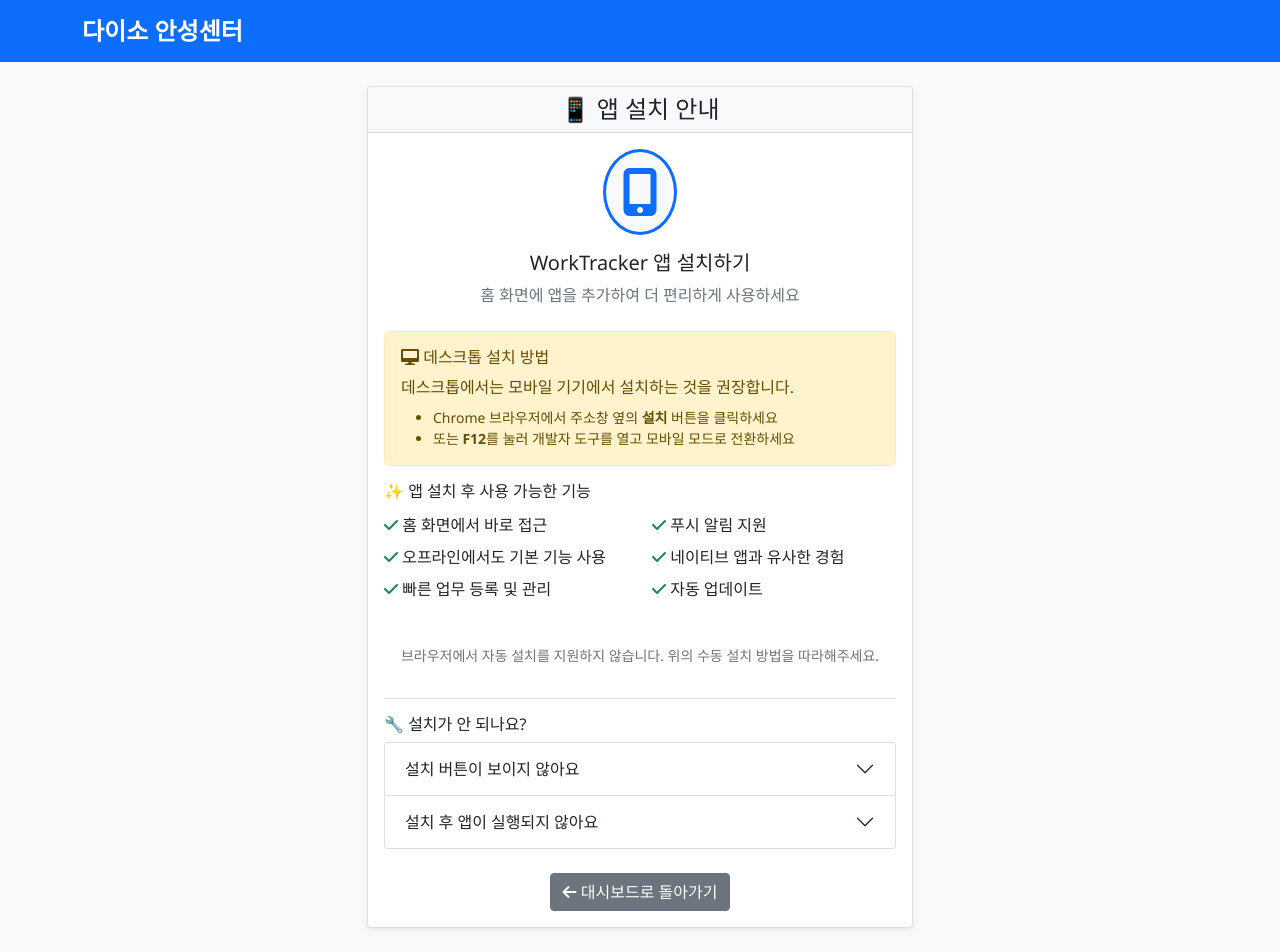
After one commit to sjouble/worktracker, a Flask app: template templates/pwa_install.html in a window 1280 px wide. The commit adds this page. Run offline with Flask 3, Linux system fonts and the light colour scheme; the template is opened without the code that fills it, so the values that code supplies are empty.

Commit message:
앱설치버튼 수정

```diff
--- a/app.py
+++ b/app.py
@@ -750,6 +750,11 @@ def install_app():
     """데이터베이스 초기화 페이지"""
     return render_template('install.html')
 
+@app.route('/pwa-install')
+def pwa_install():
+    """PWA 설치 안내 페이지"""
+    return render_template('pwa_install.html')
+
 @app.route('/api/init-database', methods=['POST'])
 def init_database():
     """데이터베이스 완전 초기화 (KST 시간대 적용)"""
--- a/templates/base.html
+++ b/templates/base.html
@@ -116,7 +116,7 @@
                 button.innerHTML = '<i class="fas fa-download"></i> 📱 앱 설치 안내';
                 button.className = 'btn btn-outline-info w-100 mb-2';
                 button.onclick = function() {
-                    window.location.href = '/install';
+                    window.location.href = '/pwa-install';
                 };
                 console.log('모바일 설치 안내 버튼으로 설정');
             } else {
@@ -124,7 +124,7 @@
                 button.innerHTML = '<i class="fas fa-download"></i> 📱 앱 설치 안내';
                 button.className = 'btn btn-outline-info w-100 mb-2';
                 button.onclick = function() {
-                    window.location.href = '/install';
+                    window.location.href = '/pwa-install';
                 };
                 console.log('데스크톱 설치 안내 버튼으로 설정');
             }
@@ -169,7 +169,7 @@
             } else {
                 // 설치 프롬프트가 없으면 설치 안내 페이지로 이동
                 console.log('설치 프롬프트가 없어서 설치 안내 페이지로 이동');
-                window.location.href = '/install';
+                window.location.href = '/pwa-install';
             }
         }
 
@@ -204,13 +204,13 @@
                         button.innerHTML = '<i class="fas fa-download"></i> 📱 앱 설치 안내';
                         button.className = 'btn btn-outline-info w-100 mb-2';
                         button.onclick = function() {
-                            window.location.href = '/install';
+                            window.location.href = '/pwa-install';
                         };
                     } else {
                         button.innerHTML = '<i class="fas fa-download"></i> 📱 앱 설치 안내';
                         button.className = 'btn btn-outline-info w-100 mb-2';
                         button.onclick = function() {
-                            window.location.href = '/install';
+                            window.location.href = '/pwa-install';
                         };
                     }
                 }
--- /dev/null
+++ b/templates/pwa_install.html
@@ -0,0 +1,231 @@
+{% extends "base.html" %}
+
+{% block title %}앱 설치 안내 - 다이소 안성센터{% endblock %}
+
+{% block content %}
+<div class="row justify-content-center">
+    <div class="col-md-8 col-lg-6">
+        <div class="card">
+            <div class="card-header text-center">
+                <h4 class="mb-0">📱 앱 설치 안내</h4>
+            </div>
+            <div class="card-body">
+                <div class="text-center mb-4">
+                    <div class="app-icon mb-3">
+                        <i class="fas fa-mobile-alt fa-3x text-primary"></i>
+                    </div>
+                    <h5>WorkTracker 앱 설치하기</h5>
+                    <p class="text-muted">홈 화면에 앱을 추가하여 더 편리하게 사용하세요</p>
+                </div>
+
+                <!-- 모바일 기기 안내 -->
+                <div id="mobileGuide" style="display: none;">
+                    <div class="alert alert-info">
+                        <h6><i class="fas fa-mobile-alt"></i> 모바일 기기 설치 방법</h6>
+                        <div class="row">
+                            <div class="col-md-6">
+                                <h6 class="text-primary">📱 iOS (iPhone/iPad)</h6>
+                                <ol class="small">
+                                    <li>Safari 브라우저에서 이 페이지를 열어주세요</li>
+                                    <li>하단의 <strong>공유</strong> 버튼을 탭하세요</li>
+                                    <li><strong>홈 화면에 추가</strong>를 선택하세요</li>
+                                    <li>앱 이름을 확인하고 <strong>추가</strong>를 탭하세요</li>
+                                </ol>
+                            </div>
+                            <div class="col-md-6">
+                                <h6 class="text-success">🤖 Android</h6>
+                                <ol class="small">
+                                    <li>Chrome 브라우저에서 이 페이지를 열어주세요</li>
+                                    <li>상단의 <strong>메뉴</strong> 버튼을 탭하세요</li>
+                                    <li><strong>홈 화면에 추가</strong>를 선택하세요</li>
+                                    <li>앱 이름을 확인하고 <strong>추가</strong>를 탭하세요</li>
+                                </ol>
+                            </div>
+                        </div>
+                    </div>
+                </div>
+
+                <!-- 데스크톱 안내 -->
+                <div id="desktopGuide" style="display: none;">
+                    <div class="alert alert-warning">
+                        <h6><i class="fas fa-desktop"></i> 데스크톱 설치 방법</h6>
+                        <p class="mb-2">데스크톱에서는 모바일 기기에서 설치하는 것을 권장합니다.</p>
+                        <ul class="mb-0 small">
+                            <li>Chrome 브라우저에서 주소창 옆의 <strong>설치</strong> 버튼을 클릭하세요</li>
+                            <li>또는 <strong>F12</strong>를 눌러 개발자 도구를 열고 모바일 모드로 전환하세요</li>
+                        </ul>
+                    </div>
+                </div>
+
+                <!-- 앱 기능 안내 -->
+                <div class="app-features mb-4">
+                    <h6>✨ 앱 설치 후 사용 가능한 기능</h6>
+                    <div class="row">
+                        <div class="col-md-6">
+                            <ul class="list-unstyled">
+                                <li><i class="fas fa-check text-success"></i> 홈 화면에서 바로 접근</li>
+                                <li><i class="fas fa-check text-success"></i> 오프라인에서도 기본 기능 사용</li>
+                                <li><i class="fas fa-check text-success"></i> 빠른 업무 등록 및 관리</li>
+                            </ul>
+                        </div>
+                        <div class="col-md-6">
+                            <ul class="list-unstyled">
+                                <li><i class="fas fa-check text-success"></i> 푸시 알림 지원</li>
+                                <li><i class="fas fa-check text-success"></i> 네이티브 앱과 유사한 경험</li>
+                                <li><i class="fas fa-check text-success"></i> 자동 업데이트</li>
+                            </ul>
+                        </div>
+                    </div>
+                </div>
+
+                <!-- 설치 버튼 -->
+                <div class="text-center mb-4">
+                    <button id="installButton" class="btn btn-primary btn-lg" style="display: none;">
+                        <i class="fas fa-download"></i> 앱 설치
+                    </button>
+                    <div id="installStatus" class="text-muted small"></div>
+                </div>
+
+                <!-- 문제 해결 -->
+                <div class="troubleshooting">
+                    <h6>🔧 설치가 안 되나요?</h6>
+                    <div class="accordion" id="troubleshootingAccordion">
+                        <div class="accordion-item">
+                            <h2 class="accordion-header" id="headingOne">
+                                <button class="accordion-button collapsed" type="button" data-bs-toggle="collapse" data-bs-target="#collapseOne">
+                                    설치 버튼이 보이지 않아요
+                                </button>
+                            </h2>
+                            <div id="collapseOne" class="accordion-collapse collapse" data-bs-parent="#troubleshootingAccordion">
+                                <div class="accordion-body">
+                                    <ul class="small">
+                                        <li>Chrome, Safari, Edge 등 최신 브라우저를 사용하세요</li>
+                                        <li>페이지를 새로고침해보세요</li>
+                                        <li>브라우저 캐시를 삭제해보세요</li>
+                                        <li>위의 수동 설치 방법을 따라해보세요</li>
+                                    </ul>
+                                </div>
+                            </div>
+                        </div>
+                        <div class="accordion-item">
+                            <h2 class="accordion-header" id="headingTwo">
+                                <button class="accordion-button collapsed" type="button" data-bs-toggle="collapse" data-bs-target="#collapseTwo">
+                                    설치 후 앱이 실행되지 않아요
+                                </button>
+                            </h2>
+                            <div id="collapseTwo" class="accordion-collapse collapse" data-bs-parent="#troubleshootingAccordion">
+                                <div class="accordion-body">
+                                    <ul class="small">
+                                        <li>홈 화면에서 앱 아이콘을 다시 탭해보세요</li>
+                                        <li>앱을 삭제하고 다시 설치해보세요</li>
+                                        <li>브라우저 설정에서 사이트 데이터를 확인해보세요</li>
+                                    </ul>
+                                </div>
+                            </div>
+                        </div>
+                    </div>
+                </div>
+
+                <div class="text-center mt-4">
+                    <a href="{{ url_for('dashboard') }}" class="btn btn-secondary">
+                        <i class="fas fa-arrow-left"></i> 대시보드로 돌아가기
+                    </a>
+                </div>
+            </div>
+        </div>
+    </div>
+</div>
+
+<script>
+// 기기 타입 감지
+function detectDevice() {
+    const isMobile = /Android|iPhone|iPad|iPod|BlackBerry|IEMobile|Opera Mini/i.test(navigator.userAgent);
+    const isIOS = /iPad|iPhone|iPod/.test(navigator.userAgent);
+    const isAndroid = /Android/.test(navigator.userAgent);
+
+    if (isMobile) {
+        document.getElementById('mobileGuide').style.display = 'block';
+        if (isIOS) {
+            document.querySelector('#mobileGuide .text-primary').parentElement.style.display = 'block';
+            document.querySelector('#mobileGuide .text-success').parentElement.style.display = 'none';
+        } else if (isAndroid) {
+            document.querySelector('#mobileGuide .text-primary').parentElement.style.display = 'none';
+            document.querySelector('#mobileGuide .text-success').parentElement.style.display = 'block';
+        }
+    } else {
+        document.getElementById('desktopGuide').style.display = 'block';
+    }
+}
+
+// PWA 설치 상태 확인
+let deferredPrompt;
+
+window.addEventListener('beforeinstallprompt', (e) => {
+    e.preventDefault();
+    deferredPrompt = e;
+
+    const installButton = document.getElementById('installButton');
+    const installStatus = document.getElementById('installStatus');
+
+    if (installButton) {
+        installButton.style.display = 'inline-block';
+        installButton.onclick = installApp;
+        installStatus.textContent = '설치 버튼을 클릭하여 앱을 설치하세요.';
+    }
+});
+
+function installApp() {
+    if (deferredPrompt) {
+        deferredPrompt.prompt();
+        deferredPrompt.userChoice.then((choiceResult) => {
+            if (choiceResult.outcome === 'accepted') {
+                document.getElementById('installStatus').textContent = '앱이 성공적으로 설치되었습니다!';
+                document.getElementById('installButton').style.display = 'none';
+            } else {
+                document.getElementById('installStatus').textContent = '설치가 취소되었습니다.';
+            }
+            deferredPrompt = null;
+        });
+    }
+}
+
+window.addEventListener('appinstalled', (evt) => {
+    document.getElementById('installStatus').textContent = '앱이 설치되었습니다! 홈 화면에서 앱을 실행하세요.';
+    document.getElementById('installButton').style.display = 'none';
+});
+
+// 페이지 로드 시 실행
+document.addEventListener('DOMContentLoaded', function() {
+    detectDevice();
+
+    // 설치 버튼이 없는 경우 안내 메시지
+    if (!deferredPrompt) {
+        document.getElementById('installStatus').textContent = '브라우저에서 자동 설치를 지원하지 않습니다. 위의 수동 설치 방법을 따라해주세요.';
+    }
+});
+</script>
+
+<style>
+.app-icon i {
+    border: 3px solid #0d6efd;
+    border-radius: 50%;
+    padding: 1rem;
+    background-color: #f8f9fa;
+}
+
+.app-features ul li {
+    padding: 0.25rem 0;
+}
+
+.troubleshooting {
+    margin-top: 2rem;
+    padding-top: 1rem;
+    border-top: 1px solid #dee2e6;
+}
+
+.accordion-button:not(.collapsed) {
+    background-color: #e7f1ff;
+    color: #0d6efd;
+}
+</style>
+{% endblock %}
```
